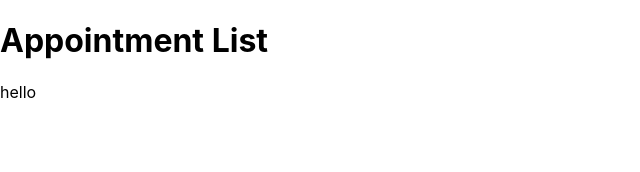
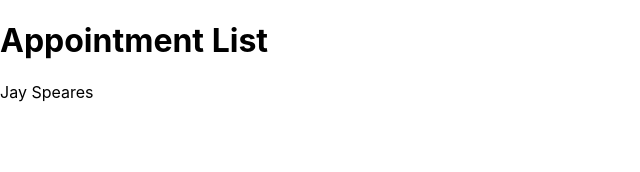
Before and after one commit to Bchiem08/React-Test-DD, a React (Create React App) app: page / in a window 1280 px wide. Shown: the top 172 px of the page, without its empty margins (0-640 px from the left). Built offline with nearby package versions, Linux system fonts and the light colour scheme.

Commit message:
remove data file

```diff
--- a/src/App.js
+++ b/src/App.js
@@ -2,11 +2,23 @@ import React, { Component } from 'react';
 import Appointment from './Components/Appointment';
 
 export default class App extends Component {
+  state = {
+    Appointments: [
+    {
+    customer: { firstName: 'Ashley', lastName: 'Jones', phoneNumber: '(123) 555-0123' },
+    stylist: 'Jay Speares',
+    startsAt: '2019-02-02 09:30',
+    service: 'Cut',
+    notes: ''
+    }
+   ]
+  }
   render() {
+    console.log(this.state.appointments)
     return (
       <div>
         <h1>Appointment List</h1>
-        <Appointment />
+        <Appointment Appointments={this.state.Appointments}/>
       </div>
     )
   }
--- a/src/Components/Appointment.js
+++ b/src/Components/Appointment.js
@@ -1,11 +1,9 @@
-import React, { Component } from 'react'
-
+import React, { Component } from 'react';
+import AppointmentItem from './AppointmentItem'
 export default class Appointment extends Component {
     render() {
-        return (
-            <div>
-                <p>hello</p>
-            </div>
-        )
+        return this.props.Appointments.map((AppointmentInfo) => (
+            <AppointmentItem AppointmentInfo={AppointmentInfo}/>
+        ))
     }
 }
--- /dev/null
+++ b/src/Components/AppointmentItem.js
@@ -0,0 +1,11 @@
+import React, { Component } from 'react'
+
+export default class AppointmentItem extends Component {
+    render() {
+        return (
+            <div>
+                <p>{this.props.AppointmentInfo.stylist}</p>
+            </div>
+        )
+    }
+}
```
Also changed, not shown: src/Components/AppointmentData.js (deleted, +0 -10 lines).
